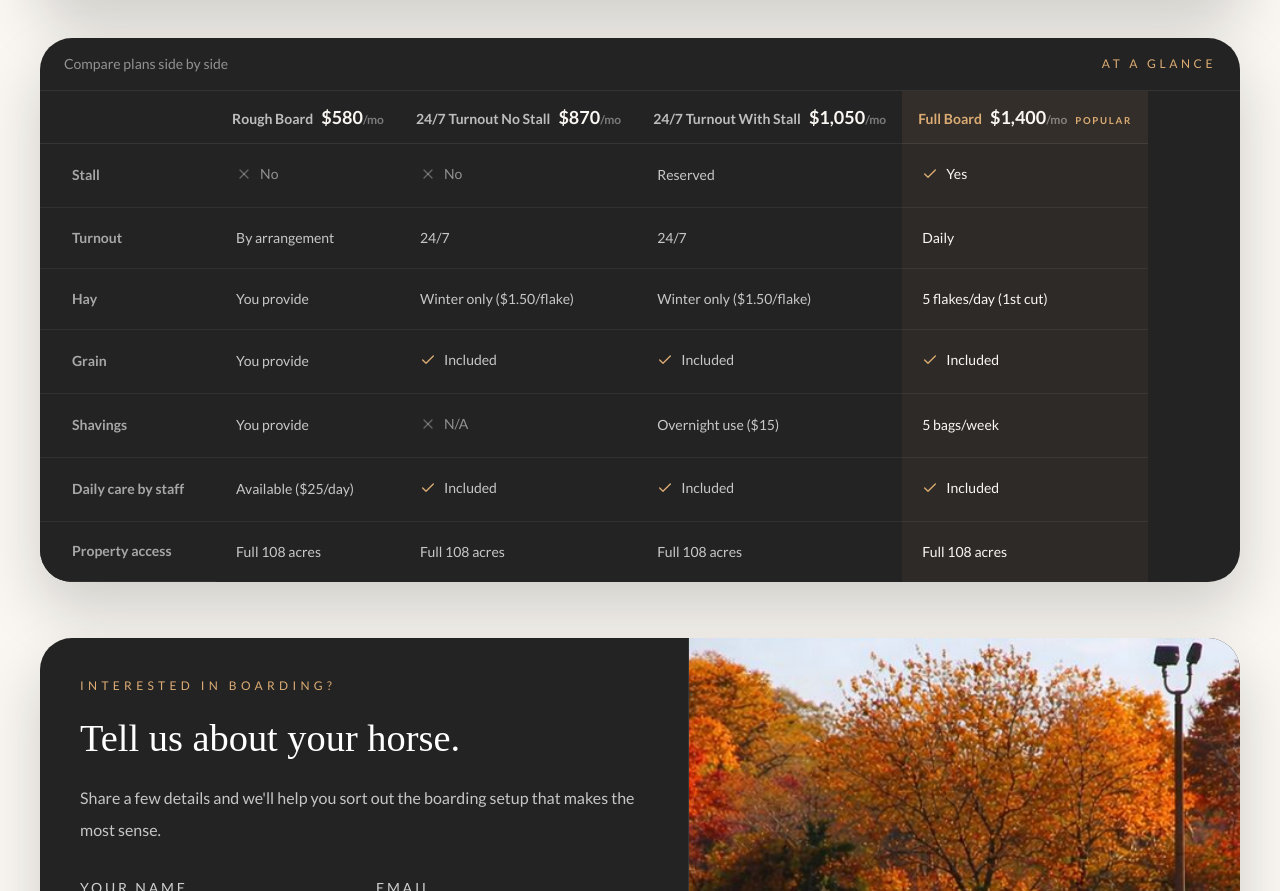
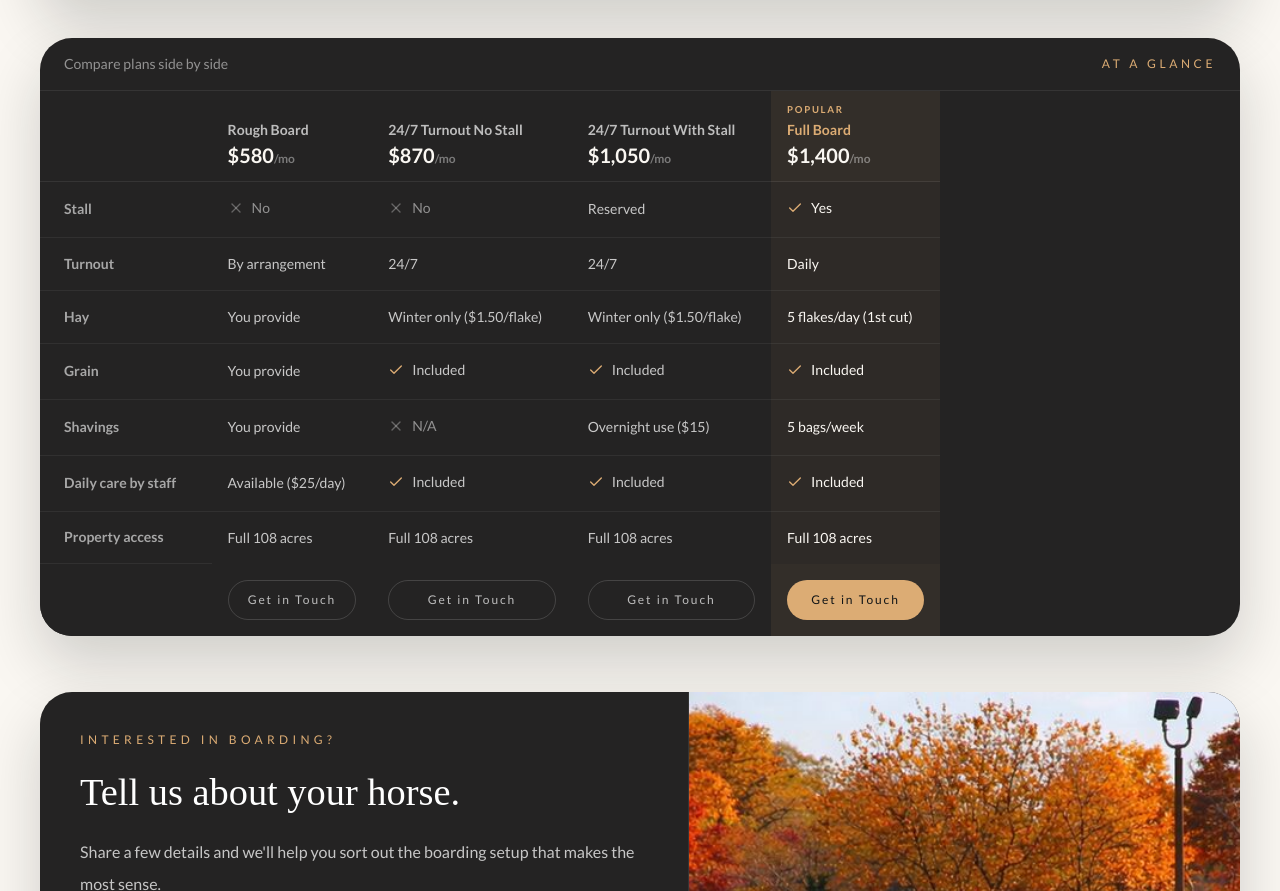
Before and after one commit to Midorivi/thunder-road-stables, a React (Vite) app: page /boarding in a window 1280 px wide. Shown: the part 1318-2209 px from the top of the page. Built offline with nearby package versions, Linux system fonts and the light colour scheme; no server answers; the HTML template or start-up script is replaced by a standard one; a web font is replaced by a local one.

Commit message:
Fix comparison table: price below name, CTA buttons per plan, community heading with 50+ horses

```diff
--- a/src/components/sections/Testimonials.tsx
+++ b/src/components/sections/Testimonials.tsx
@@ -9,7 +9,7 @@ export function Testimonials() {
         <AnimatedSection className="mb-14">
           <SectionIntro
             label="From the community"
-            title="People who know this property talk about it with real affection."
+            title="Trusted with over 50 horses and counting."
             body="Neighbors, former boarders, and local horse people who have known this property for years."
           />
         </AnimatedSection>
--- a/src/components/ui/BoardingComparisonTable.tsx
+++ b/src/components/ui/BoardingComparisonTable.tsx
@@ -1,9 +1,10 @@
 import { Check, X } from 'lucide-react';
+import { Link } from 'react-router-dom';
 
 const columns = [
-  { name: 'Rough Board', price: '$580' },
-  { name: '24/7 Turnout No Stall', price: '$870' },
-  { name: '24/7 Turnout With Stall', price: '$1,050' },
+  { name: 'Rough Board', price: '$580', featured: false },
+  { name: '24/7 Turnout No Stall', price: '$870', featured: false },
+  { name: '24/7 Turnout With Stall', price: '$1,050', featured: false },
   { name: 'Full Board', price: '$1,400', featured: true },
 ];
 
@@ -36,12 +37,10 @@ export function BoardingComparisonTable() {
             <tr>
               <th className="sticky left-0 z-20 border-b border-white/8 bg-[#242323] px-4 py-3 md:px-6" />
               {columns.map((col) => (
-                <th key={col.name} className={`border-b border-white/8 px-4 py-3 text-left ${col.featured ? 'bg-[#DCAC74]/8' : ''}`}>
-                  <div className="flex items-baseline gap-2 flex-wrap">
-                    <span className={`text-sm ${col.featured ? 'text-[#DCAC74]' : 'text-white/70'}`}>{col.name}</span>
-                    <span className="text-lg text-[#FAF7F2]">{col.price}<span className="text-xs text-white/40">/mo</span></span>
-                    {col.featured && <span className="text-[0.6rem] uppercase tracking-[0.18em] text-[#DCAC74]">Popular</span>}
-                  </div>
+                <th key={col.name} className={`border-b border-white/8 px-4 py-3 align-bottom ${col.featured ? 'bg-[#DCAC74]/8' : ''}`}>
+                  {col.featured && <p className="mb-1 text-[0.6rem] uppercase tracking-[0.18em] text-[#DCAC74]">Popular</p>}
+                  <p className={`text-sm leading-tight ${col.featured ? 'text-[#DCAC74]' : 'text-white/70'}`}>{col.name}</p>
+                  <p className="mt-0.5 text-xl text-[#FAF7F2]">{col.price}<span className="text-xs text-white/40">/mo</span></p>
                 </th>
               ))}
             </tr>
@@ -49,14 +48,31 @@ export function BoardingComparisonTable() {
           <tbody>
             {rows.map((row, i) => (
               <tr key={row.label}>
-                <th className="sticky left-0 z-10 border-b border-white/6 bg-[#242323] px-6 py-4 text-sm text-white/60 md:px-8">{row.label}</th>
+                <th className="sticky left-0 z-10 border-b border-white/6 bg-[#242323] px-4 py-3 text-sm text-white/60 md:px-6">{row.label}</th>
                 {row.values.map((value, j) => (
-                  <td key={`${row.label}-${j}`} className={`border-b border-white/6 px-5 py-4 text-sm leading-7 ${i === rows.length - 1 ? 'border-b-0' : ''} ${columns[j].featured ? 'bg-[#DCAC74]/5 text-[#FAF7F2]' : 'text-white/75'}`}>
+                  <td key={`${row.label}-${j}`} className={`border-b border-white/6 px-4 py-3 text-sm leading-7 ${i === rows.length - 1 ? 'border-b-0' : ''} ${columns[j].featured ? 'bg-[#DCAC74]/5 text-[#FAF7F2]' : 'text-white/75'}`}>
                     <CellValue value={value} />
                   </td>
                 ))}
               </tr>
             ))}
+            <tr>
+              <th className="sticky left-0 z-10 bg-[#242323] px-4 py-4 md:px-6" />
+              {columns.map((col) => (
+                <td key={`cta-${col.name}`} className={`px-4 py-4 ${col.featured ? 'bg-[#DCAC74]/8' : ''}`}>
+                  <Link
+                    to="/contact"
+                    className={`inline-flex min-h-10 w-full items-center justify-center rounded-full text-xs tracking-[0.16em] ${
+                      col.featured
+                        ? 'bg-[#DCAC74] text-[#111517]'
+                        : 'border border-white/15 text-white/70 hover:border-white/30'
+                    }`}
+                  >
+                    Get in Touch
+                  </Link>
+                </td>
+              ))}
+            </tr>
           </tbody>
         </table>
       </div>
```
